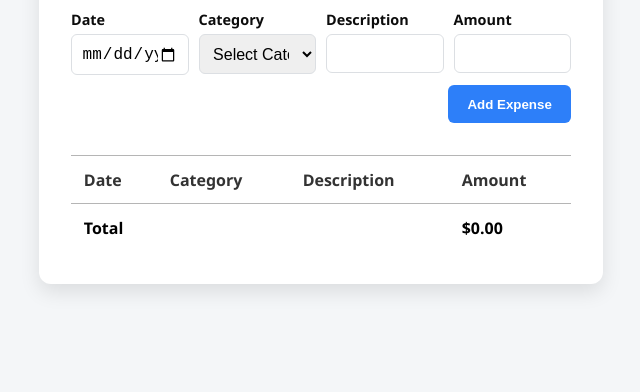
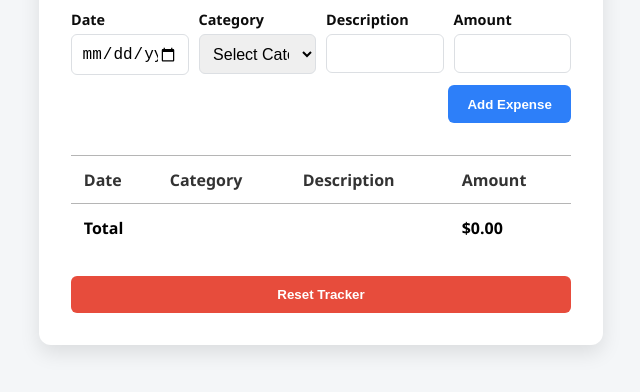
Before and after one commit to robert-dominic/Simple-Expense-Tracker, a plain HTML site: page index.html in a window 1280 px wide. Shown: the part 150-542 px from the top of the page, without its empty margins (319-959 px from the left). Drawn offline with Linux system fonts and the light colour scheme.

Commit message:
Added a reset tracker button

```diff
--- a/index.html
+++ b/index.html
@@ -65,6 +65,7 @@
         </tr>
       </tfoot>
     </table>
+    <button id="reset-tracker" class="reset-btn">Reset Tracker</button>
   </div>
 
   <script src="script.js"></script>
--- a/script.js
+++ b/script.js
@@ -84,3 +84,13 @@ function renderExpenses() {
   // Update the total amount display
   totalAmountEl.textContent = formatUSD(total);
 }
+
+const resetBtn = document.getElementById('reset-tracker');
+
+resetBtn.addEventListener('click', () => {
+  if (confirm('Are you sure you want to reset your tracker? This will remove all data.')) {
+    localStorage.removeItem('expenses');
+    expenses = [];
+    renderExpenses(); // This will re-render the table as empty
+  }
+});
--- a/styles.css
+++ b/styles.css
@@ -95,3 +95,20 @@ tbody td, tfoot td {
 tfoot td {
   font-weight: bold;
 }
+
+.reset-btn {
+  margin-top: 1.5rem;
+  padding: 0.7rem;
+  width: 100%;
+  background-color: #e74c3c;
+  color: white;
+  border: none;
+  border-radius: 6px;
+  font-weight: bold;
+  cursor: pointer;
+  transition: background-color 0.3s ease;
+}
+
+.reset-btn:hover {
+  background-color: #c0392b;
+}
```
